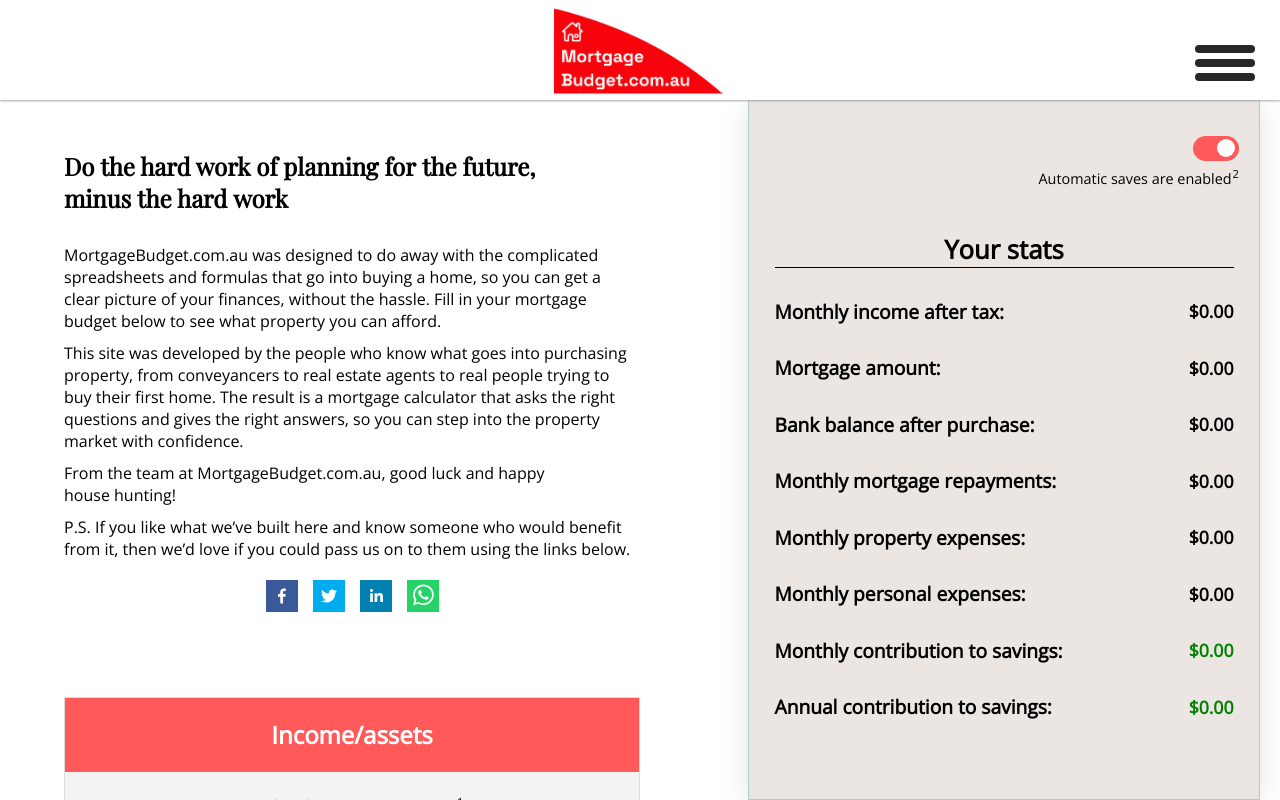
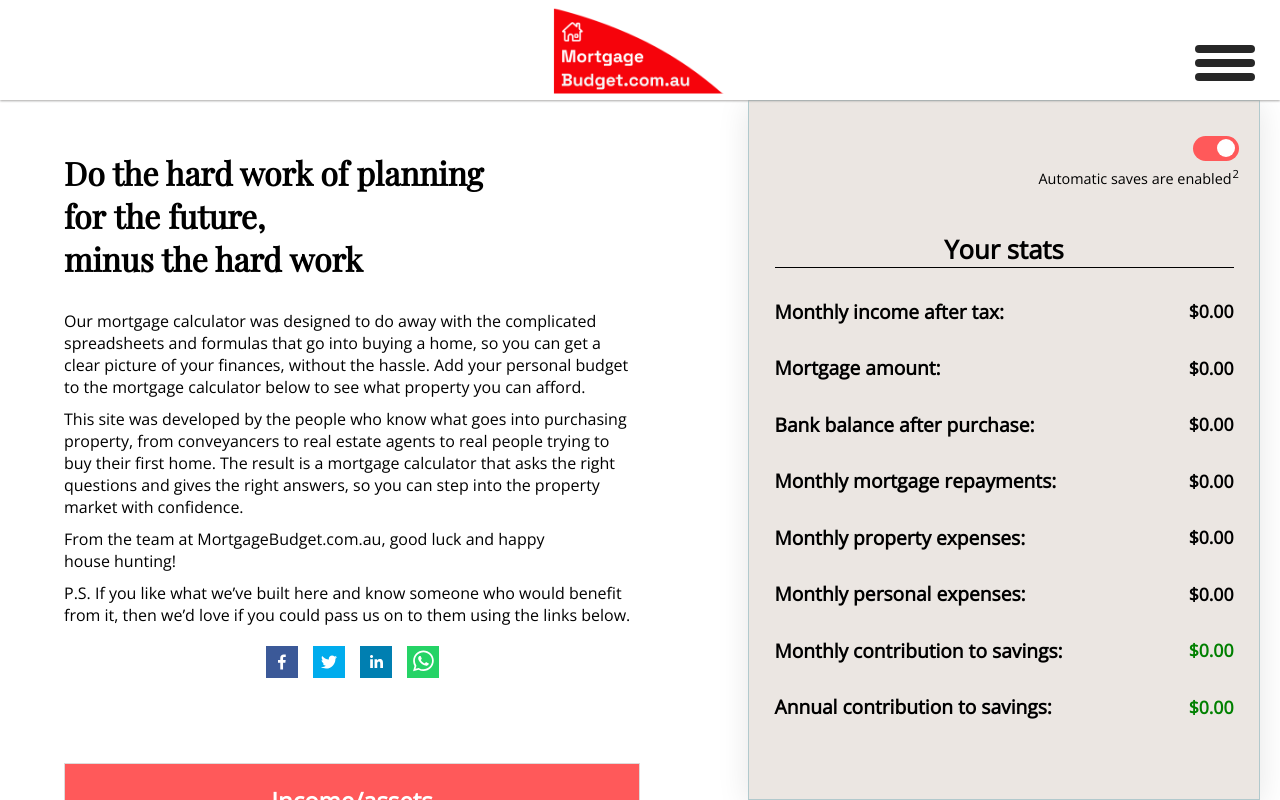
Before and after one commit to LetSamEqual/mortage-calc-react, a React (Create React App) app: page / in a window 1280 px wide. Shown: the top 800 px of the page. Built offline with nearby package versions, Linux system fonts and the light colour scheme.

Commit message:
added rich snippets and structured data for google searches

```diff
--- a/public/index.html
+++ b/public/index.html
@@ -16,7 +16,7 @@
     <meta name="author" content="MortgageBudget.com.au" />
     <meta
       property="og:title"
-      content="Organise your finances to find the right mortgage for you."
+      content="Organise your finances to find the right mortgage for you"
     />
     <meta
       property="og:image"
@@ -26,9 +26,47 @@
     <meta property="og:type" content="website" />
     <meta
       property="og:description"
-      content="Organise your finances, calculate the mortgage you can afford and learn what goes into buying a home."
+      content="Organise your finances, calculate the right mortgage for you and learn what goes into buying a home."
     />
     <meta property="og:locale" content="en_AU" />
+    <meta name="twitter:card" content="summary_large_image" />
+    <meta
+      name="twitter:title"
+      content="Calculate the mortgage you can afford"
+    />
+    <meta
+      name="twitter:description"
+      content="Organise your finances, calculate the right mortgage for you and learn what goes into buying a home."
+    />
+    <meta
+      name="twitter:image"
+      content="https://mortgagebudget.com.au/MB_og_image.png"
+    />
+    <!--
+    <PageMap>
+      <DataObject type="document">
+        <Attribute name="title"
+          >Calculate the mortgage you can afford</Attribute
+        >
+        <Attribute name="author">MortgageBudget.com.au</Attribute>
+        <Attribute name="description"
+          >Organise your finances, calculate the mortgage you can afford and
+          learn what goes into buying a home, including stamp duty, lenders
+          mortgage insurance, conveyancers, solicitors and more.
+        </Attribute>
+        <Attribute name="page_count">3</Attribute>
+        <Attribute name="last_update">11/16/2023</Attribute>
+      </DataObject>
+      <DataObject type="thumbnail">
+        <Attribute
+          name="src"
+          value="https://mortgagebudget.com.au/MB_og_image.png"
+        />
+        <Attribute name="width" value="200" />
+        <Attribute name="height" value="200" />
+      </DataObject>
+    </PageMap>
+    -->
     <link rel="apple-touch-icon" href="%PUBLIC_URL%/favicon.ico" />
     <link rel="manifest" href="%PUBLIC_URL%/manifest.json" />
     <link rel="preconnect" href="https://fonts.googleapis.com" />
--- a/src/components/siteIntro/siteIntro.js
+++ b/src/components/siteIntro/siteIntro.js
@@ -4,22 +4,30 @@ import "./siteIntro.css";
 const SiteIntro = () => {
   return (
     <div className="introContainer">
-      <h2 className="introContainerHeading">
+      <h1 className="introContainerHeading">
         Do the hard work of planning for the future,
         <br /> minus the hard work
-      </h2>
+      </h1>
       <p className="introParaText">
-        MortgageBudget.com.au was designed to do away with the complicated
-        spreadsheets and formulas that go into buying a home, so you can get a
-        clear picture of your finances, without the hassle. Fill in your
-        mortgage budget below to see what property you can afford.
+        Our <span>mortgage calculator</span> was designed to do away with the
+        complicated spreadsheets and formulas that go into buying a home, so you
+        can get a <span>clear picture of your finances</span>, without the
+        hassle.{" "}
+        <span>
+          Add your personal budget to the mortgage calculator below to see what
+          property you can afford.
+        </span>
       </p>
       <p className="introParaText">
         This site was developed by the people who know what goes into purchasing
-        property, from conveyancers to real estate agents to real people trying
-        to buy their first home. The result is a mortgage calculator that asks
-        the right questions and gives the right answers, so you can step into
-        the property market with confidence.
+        property, from{" "}
+        <span>
+          conveyancers to real estate agents to real people trying to buy their
+          first home
+        </span>
+        . The result is a mortgage calculator that asks the right questions and
+        gives the right answers, so you can step into the property market
+        with confidence.
       </p>
       <p className="introParaText">
         From the team at MortgageBudget.com.au, good luck and happy
```
